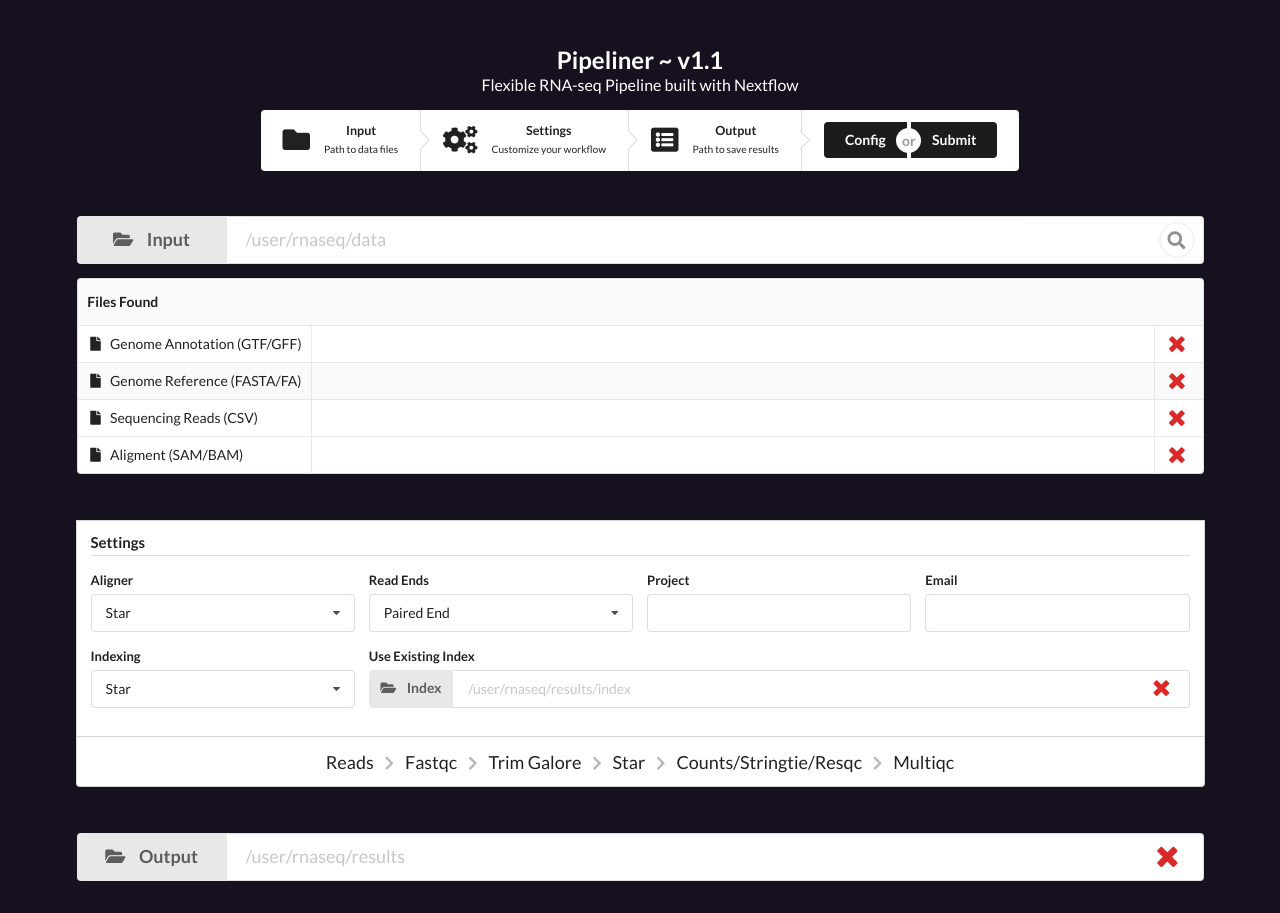
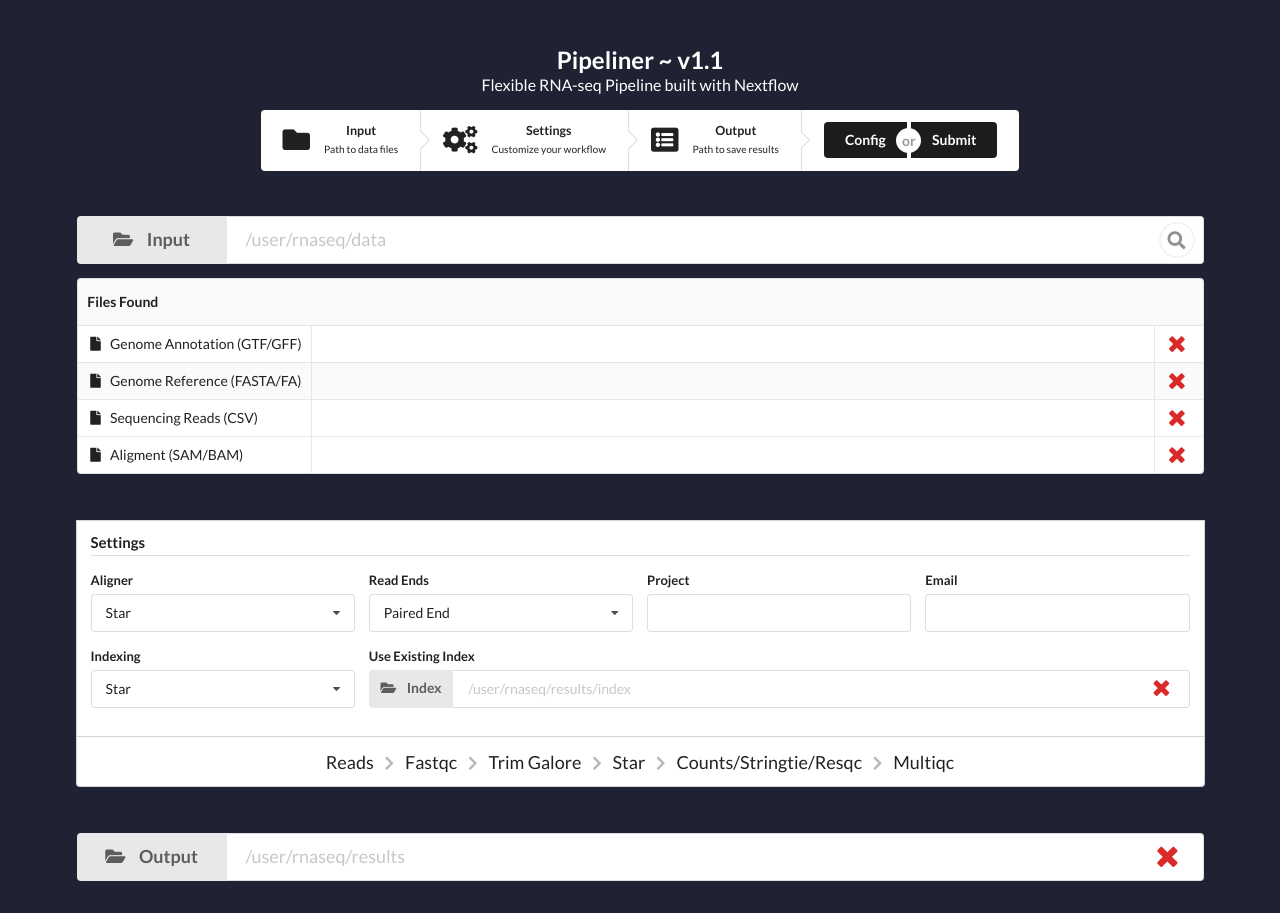
Before and after one commit to montilab/pipeliner, a Flask app: page / in a window 1280 px wide. Run offline with Flask 2, Linux system fonts and the light colour scheme; some libraries are stand-ins or nearby versions.

Commit message:
Add files via upload

```diff
--- a/ui/static/css/theme.css
+++ b/ui/static/css/theme.css
@@ -1,9 +1,9 @@
 body {
-  background: #17111F !important;
+  background: #1F2232 !important;
 }
 
 .palette-purple {
-    color: #17111F !important;
+    color: #1F2232 !important;
 }
 
 .palette-orange {
```
